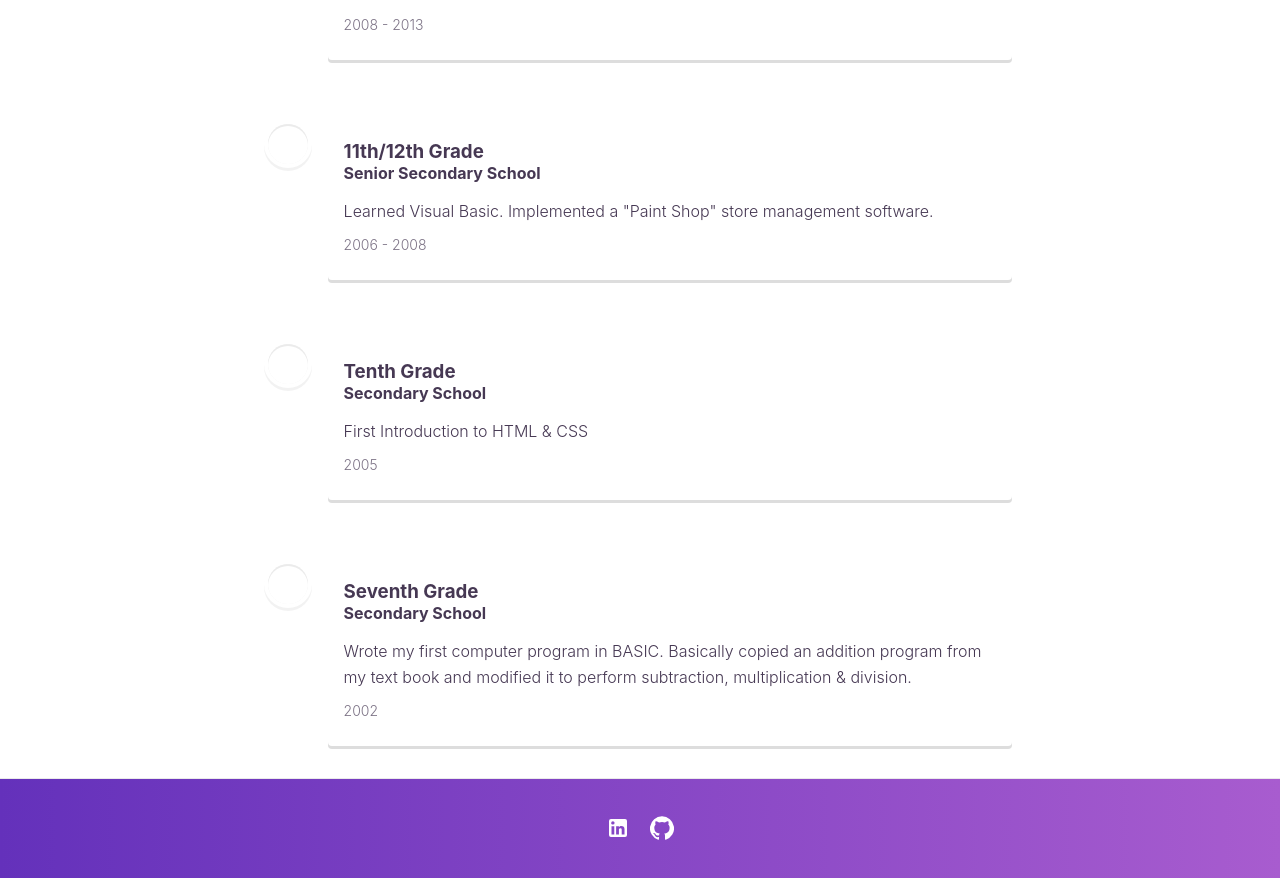
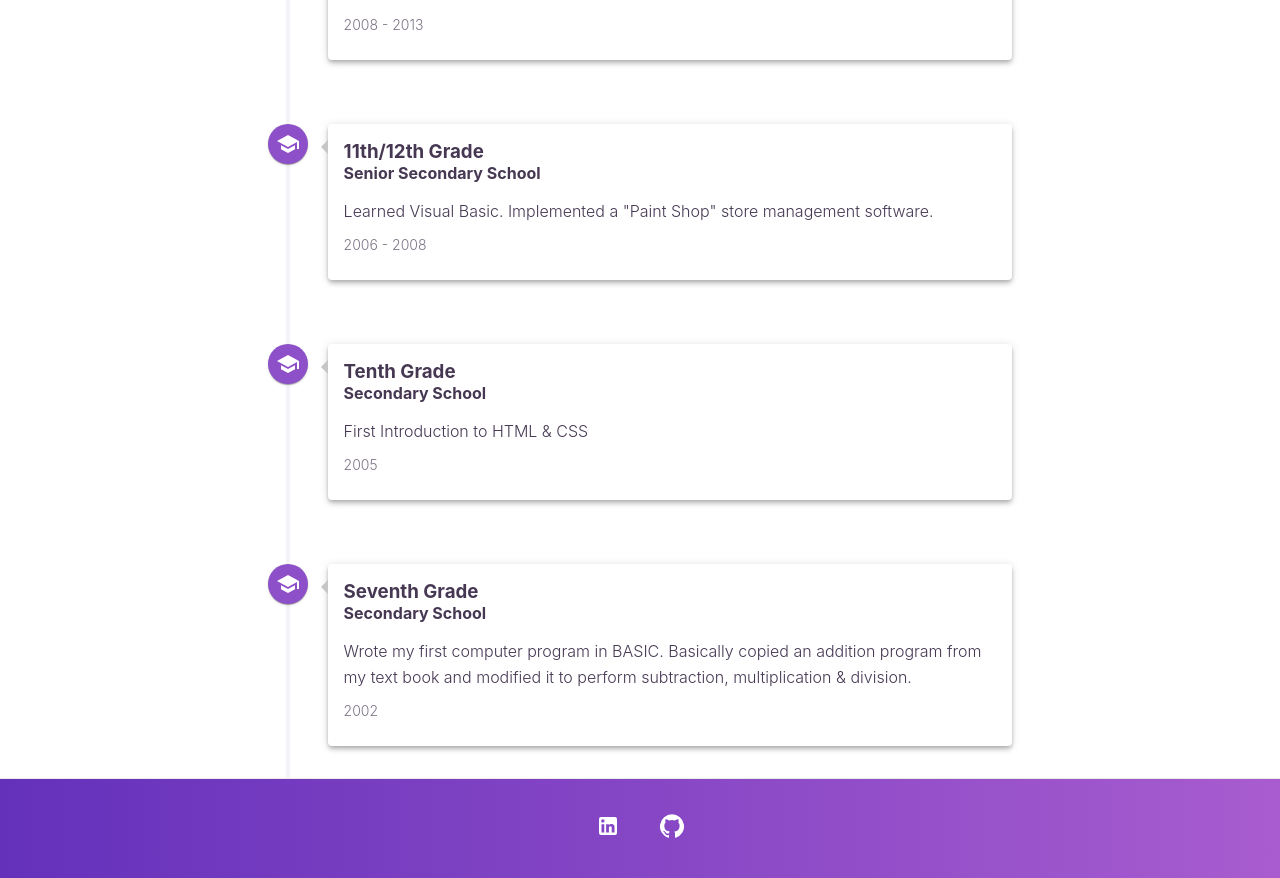
Before and after one commit to nithinssabu/nithinssabu.com, a Next.js app: page / in a window 1280 px wide. Shown: the part 1940-2818 px from the top of the page. Built offline with nearby package versions, Linux system fonts and the light colour scheme.

Commit message:
Adjust design of the timeline

```diff
--- a/components/Timeline/TimelineElement.tsx
+++ b/components/Timeline/TimelineElement.tsx
@@ -1,8 +1,16 @@
 import { VerticalTimelineElement } from "react-vertical-timeline-component";
+import WorkIcon from "@material-ui/icons/Work";
+import SchoolIcon from "@material-ui/icons/School";
 
 const TimelineElement = ({ title, subtitle, date, type, children }: any) => {
+  let icon;
+  if (type === "academic") {
+    icon = <SchoolIcon />;
+  } else if (type === "work") {
+    icon = <WorkIcon />;
+  }
   return (
-    <VerticalTimelineElement date={date}>
+    <VerticalTimelineElement date={date} icon={icon}>
       <h3 className="vertical-timeline-element-title">{title}</h3>
       <h4 className="vertical-timeline-element-subtitle">{subtitle}</h4>
       {children}
--- a/pages/index.tsx
+++ b/pages/index.tsx
@@ -63,14 +63,18 @@ export default function Home() {
           aria-label="Github profile"
           rel="me"
         >
-          <LinkedIn />
+          <span className={styles.footerIcon}>
+            <LinkedIn />
+          </span>
         </ExternalLink>
         <ExternalLink
           href="https://github.com/nithinssabu"
           aria-label="Github profile"
           rel="me"
         >
-          <GitHub />
+          <span className={styles.footerIcon}>
+            <GitHub />
+          </span>
         </ExternalLink>
       </footer>
     </div>
--- a/styles/Home.module.css
+++ b/styles/Home.module.css
@@ -36,15 +36,19 @@
   color: #fff;
 }
 
-.footer img {
-  margin-left: 0.5rem;
-}
-
 .footer a {
   display: flex;
   justify-content: center;
   align-items: center;
   padding: 10px;
+}
+
+.footerIcon {
+  padding: 10px;
+}
+
+.footerIcon:hover {
+  background: #8e51c7;
 }
 
 .title {
--- a/styles/VerticalTimeline.css
+++ b/styles/VerticalTimeline.css
@@ -24,7 +24,7 @@
   left: 18px;
   height: 100%;
   width: 4px;
-  background: white;
+  background: #f3f3f8;
 }
 
 .vertical-timeline.vertical-timeline--one-column-right::before {
--- a/styles/VerticalTimelineElement.css
+++ b/styles/VerticalTimelineElement.css
@@ -35,8 +35,10 @@
   width: 40px;
   height: 40px;
   border-radius: 50%;
-  box-shadow: 0 0 0 4px white, inset 0 2px 0 rgba(0, 0, 0, 0.08),
-    0 3px 0 4px rgba(0, 0, 0, 0.05);
+  box-shadow: 0px 2px 1px -1px rgb(0 0 0 / 20%),
+    0px 1px 1px 0px rgb(0 0 0 / 14%), 0px 1px 3px 0px rgb(0 0 0 / 12%);
+  color: white;
+  background: #8d50c8;
 }
 .vertical-timeline--one-column-right .vertical-timeline-element-icon {
   right: 0;
@@ -142,7 +144,8 @@
   background: white;
   border-radius: 0.25em;
   padding: 1em;
-  box-shadow: 0 3px 0 #ddd;
+  box-shadow: 0px 2px 4px -1px rgb(0 0 0 / 20%),
+    0px 4px 5px 0px rgb(0 0 0 / 14%), 0px 1px 10px 0px rgb(0 0 0 / 12%);
 }
 
 .vertical-timeline--one-column-right .vertical-timeline-element-content {
@@ -197,7 +200,7 @@
   height: 0;
   width: 0;
   border: 7px solid transparent;
-  border-right: 7px solid white;
+  border-right: 7px solid #c6c6c6;
 }
 
 .vertical-timeline--one-column-right .vertical-timeline-element-content-arrow {
```
